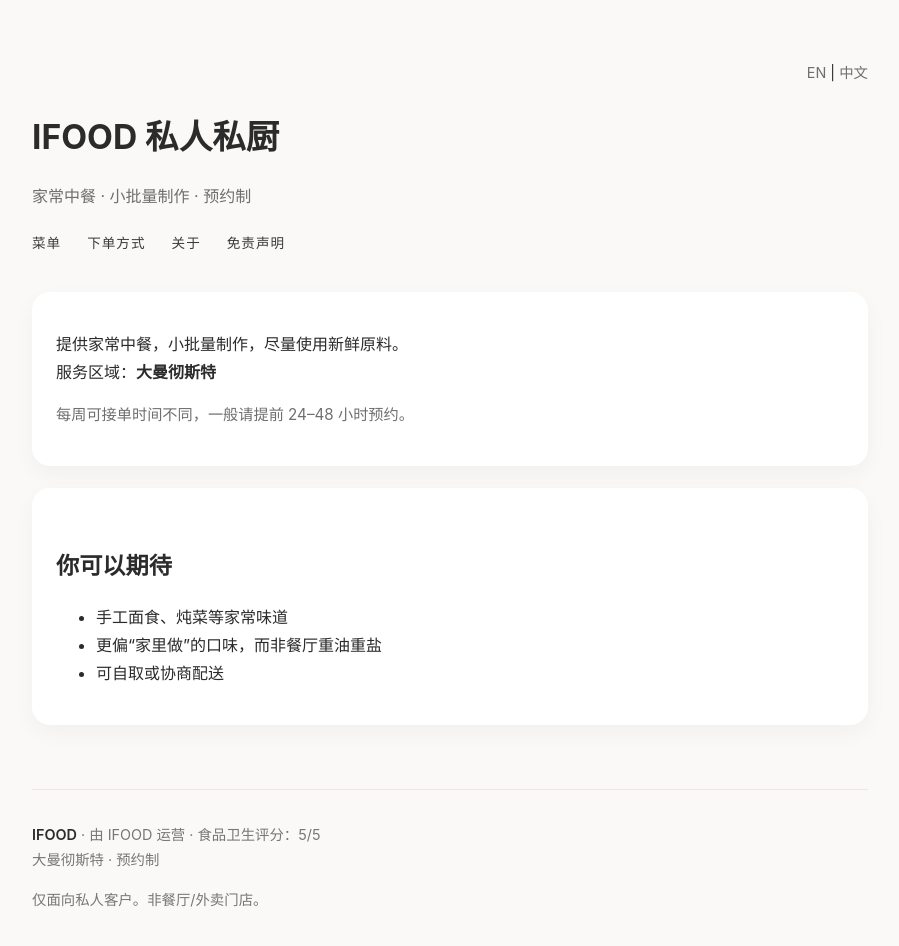
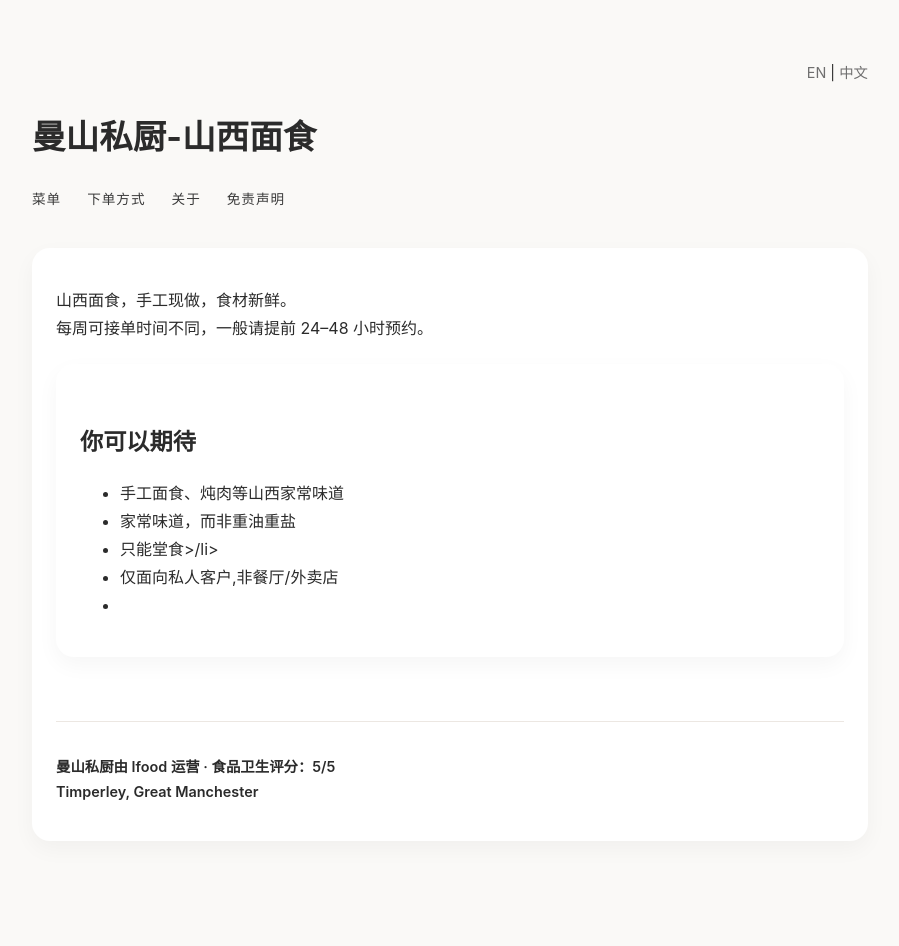
Before and after one commit to deng0529/ifood-kitchen, a plain HTML site: page index-zh.html in a window 1280 px wide. Shown: the whole page, without its empty margins (190-1089 px from the left). After the commit the page ends 901 px from the top, so only its background shows below. Drawn offline with Linux system fonts and the light colour scheme.

Commit message:
Update index-zh.html

```diff
--- a/index-zh.html
+++ b/index-zh.html
@@ -3,8 +3,8 @@
 <head>
   <meta charset="UTF-8" />
   <meta name="viewport" content="width=device-width, initial-scale=1" />
-  <title>IFOOD 私人私厨</title>
-  <meta name="description" content="IFOOD 私人私厨——家常中餐，小批量制作，仅接受提前预约。服务大曼彻斯特。" />
+  <title>曼山私厨-山西面食</title>
+  <meta name="description" content="山西家常风味，仅接受提前预约。" />
   <link rel="stylesheet" href="style.css" />
 
   <!-- Google Analytics (GA4) : replace G-XXXXXXXXXX -->
@@ -23,8 +23,7 @@
   </div>
 
   <header>
-    <h1>IFOOD 私人私厨</h1>
-    <p class="tagline">家常中餐 · 小批量制作 · 预约制</p>
+    <h1>曼山私厨-山西面食</h1>
 
     <ul class="nav">
       <li><a href="menu-zh.html">菜单</a></li>
@@ -36,29 +35,25 @@
 
   <section class="card">
     <p>
-      提供家常中餐，小批量制作，尽量使用新鲜原料。<br />
-      服务区域：<strong>大曼彻斯特</strong>
-    </p>
-    <p class="note">
+      山西面食，手工现做，食材新鲜。<br />
       每周可接单时间不同，一般请提前 24–48 小时预约。
     </p>
-  </section>
 
   <section class="card">
     <h2>你可以期待</h2>
     <ul>
-      <li>手工面食、炖菜等家常味道</li>
-      <li>更偏“家里做”的口味，而非餐厅重油重盐</li>
-      <li>可自取或协商配送</li>
+      <li>手工面食、炖肉等山西家常味道</li>
+      <li>家常味道，而非重油重盐</li>
+      <li>只能堂食>/li>
+      <li>仅面向私人客户,非餐厅/外卖店<li>
     </ul>
   </section>
 
   <footer class="footer">
     <p>
-      <strong>IFOOD</strong> · 由 IFOOD 运营 · 食品卫生评分：5/5<br />
-      大曼彻斯特 · 预约制
+      <strong>曼山私厨由 Ifood 运营 · 食品卫生评分：5/5<br />
+      Timperley, Great Manchester
     </p>
-    <p class="small">仅面向私人客户。非餐厅/外卖门店。</p>
   </footer>
 
 </body>
```
